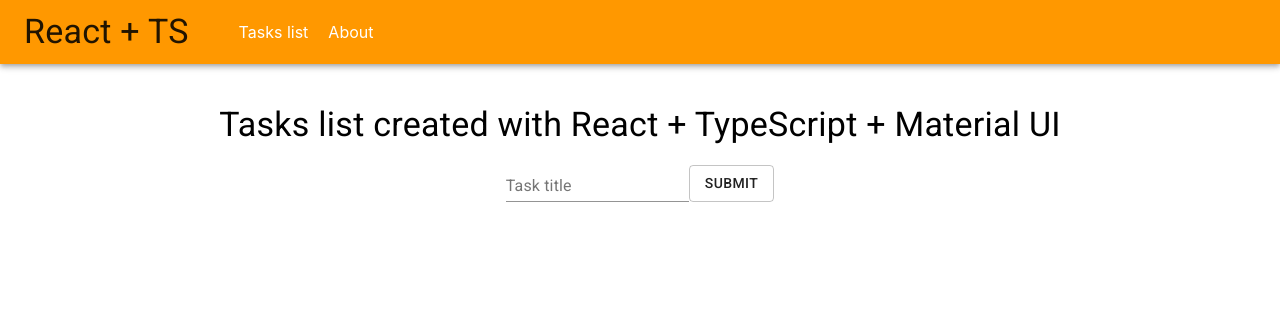
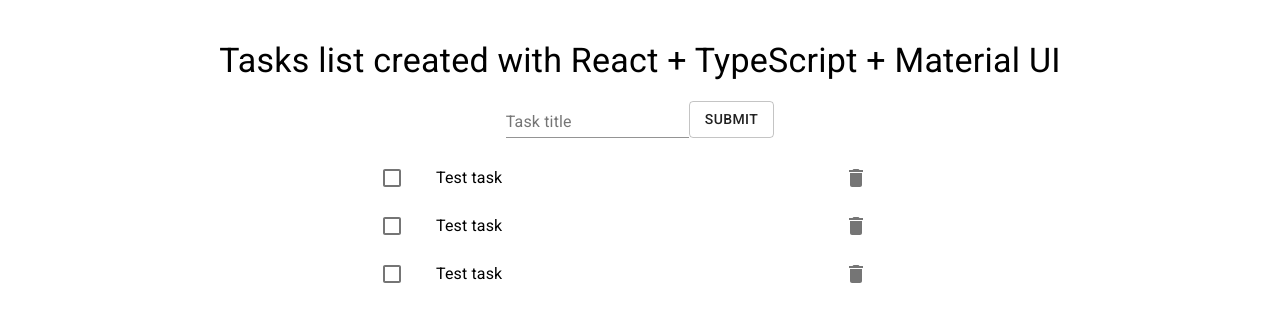
Before and after one commit to kskonovalov/Travel-checklist, a React (Create React App) app: page / in a window 1280 px wide. Shown: the top 322 px of the page. Built offline with nearby package versions, Linux system fonts and the light colour scheme.

Commit message:
upd: rm header add test tasks

```diff
--- a/src/App.tsx
+++ b/src/App.tsx
@@ -4,7 +4,6 @@ import Box from '@material-ui/core/Box';
 import Typography from '@material-ui/core/Typography';
 
 import taskInterface from './interfaces/taskInterface';
-import NavBar from './components/NavBar';
 import TodoForm from './components/TodoForm';
 import TodoList from './components/TodoList';
 
@@ -14,8 +13,26 @@ const getRandomKey = (): string => {
     .substring(7);
 };
 
+const initialTasks: taskInterface[] = [
+  {
+    id: '1',
+    value: 'Test task',
+    completed: false
+  },
+  {
+    id: '2',
+    value: 'Test task',
+    completed: false
+  },
+  {
+    id: '3',
+    value: 'Test task',
+    completed: false
+  }
+];
+
 const App: React.FC = () => {
-  const [tasks, setTasks] = useState<taskInterface[]>([]);
+  const [tasks, setTasks] = useState<taskInterface[]>(initialTasks);
 
   const addTask = (task: string) => {
     setTasks(prev => [
@@ -53,7 +70,6 @@ const App: React.FC = () => {
 
   return (
     <>
-      <NavBar />
       <Container>
         <Box mt={5} mb={5}>
           <Typography variant="h4" component="h1" align="center">
@@ -64,7 +80,11 @@ const App: React.FC = () => {
               <TodoForm addTask={addTask} />
             </Box>
             <Box mt={1} mb={1}>
-              <TodoList tasks={tasks} deleteTask={deleteTask} toggleTask={toggleTask}></TodoList>
+              <TodoList
+                tasks={tasks}
+                deleteTask={deleteTask}
+                toggleTask={toggleTask}
+              ></TodoList>
             </Box>
           </Container>
         </Box>
--- a/src/components/NavBar.tsx
+++ /dev/null
@@ -1,49 +0,0 @@
-import React from 'react';
-import AppBar from '@material-ui/core/AppBar';
-import Toolbar from '@material-ui/core/Toolbar';
-import Typography from '@material-ui/core/Typography';
-import { ThemeProvider } from '@material-ui/styles';
-import styled from 'styled-components';
-
-import { theme } from '../config';
-
-const Menu = styled.ul`
-  display: flex;
-  flex-wrap: wrap;
-`;
-const MenuItem = styled.li`
-  list-style-type: none;
-  & a {
-    color: #fff;
-    text-decoration: none;
-    display: block;
-    padding: 3px 10px;
-    &:hover {
-      text-decoration: underline;
-    }
-  }
-`;
-
-const NavBar: React.FC = () => {
-  return (
-    <ThemeProvider theme={theme}>
-      <AppBar position="static">
-        <Toolbar>
-          <Typography variant="h4" component="div">
-            React + TS
-          </Typography>
-          <Menu>
-            <MenuItem>
-              <a href="/">Tasks list</a>
-            </MenuItem>
-            <MenuItem>
-              <a href="/about">About</a>
-            </MenuItem>
-          </Menu>
-        </Toolbar>
-      </AppBar>
-    </ThemeProvider>
-  );
-};
-
-export default NavBar;
--- a/src/components/TodoList.tsx
+++ b/src/components/TodoList.tsx
@@ -18,7 +18,7 @@ interface TodoListProps {
 }
 
 interface StyledProps {
-  completed: boolean;
+  completed: boolean | number;
 }
 
 const Task = styled(ListItem)`
@@ -38,7 +38,7 @@ const TodoList: React.FC<TodoListProps> = ({
           <Task
             key={item.id}
             button
-            completed={item.completed}
+            completed={item.completed ? 1 : 0}
             onClick={(e: React.MouseEvent<HTMLElement>) => {
               e.preventDefault();
               toggleTask(item.id);
```
